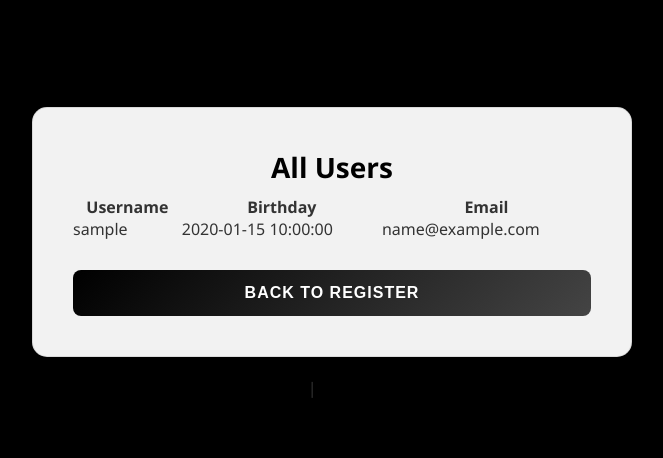
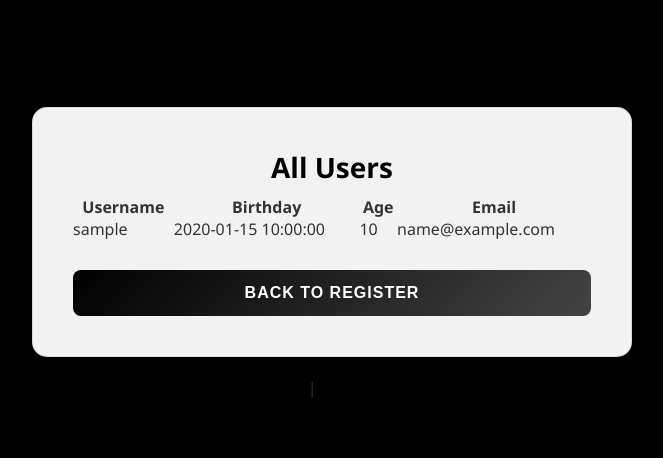
Before and after one commit to AldrinClave/Registration-Website1, a Python web app: template templates/users.html in a window 1280 px wide. Shown: the part 157-615 px from the top of the page, without its empty margins (308-971 px from the left). Run offline with Jinja, Linux system fonts and the light colour scheme; the template is opened without the code that fills it: most values are stand-ins (such as "Sample title", 1, 10 or a date in 2020).

Commit message:
Add Age column to users table in HTML template

```diff
--- a/templates/users.html
+++ b/templates/users.html
@@ -15,6 +15,7 @@
                 <tr>
                     <th>Username</th>
                     <th>Birthday</th>
+                    <th>Age</th>
                     <th>Email</th>
                 </tr>
             </thead>
@@ -23,6 +24,7 @@
                     <tr>
                         <td>{{ user.username }}</td>
                         <td>{{ user.birthday }}</td>
+                        <td>{{ user.age }}</td>
                         <td>{{ user.email }}</td>
                     </tr>
                 {% endfor %}
```
